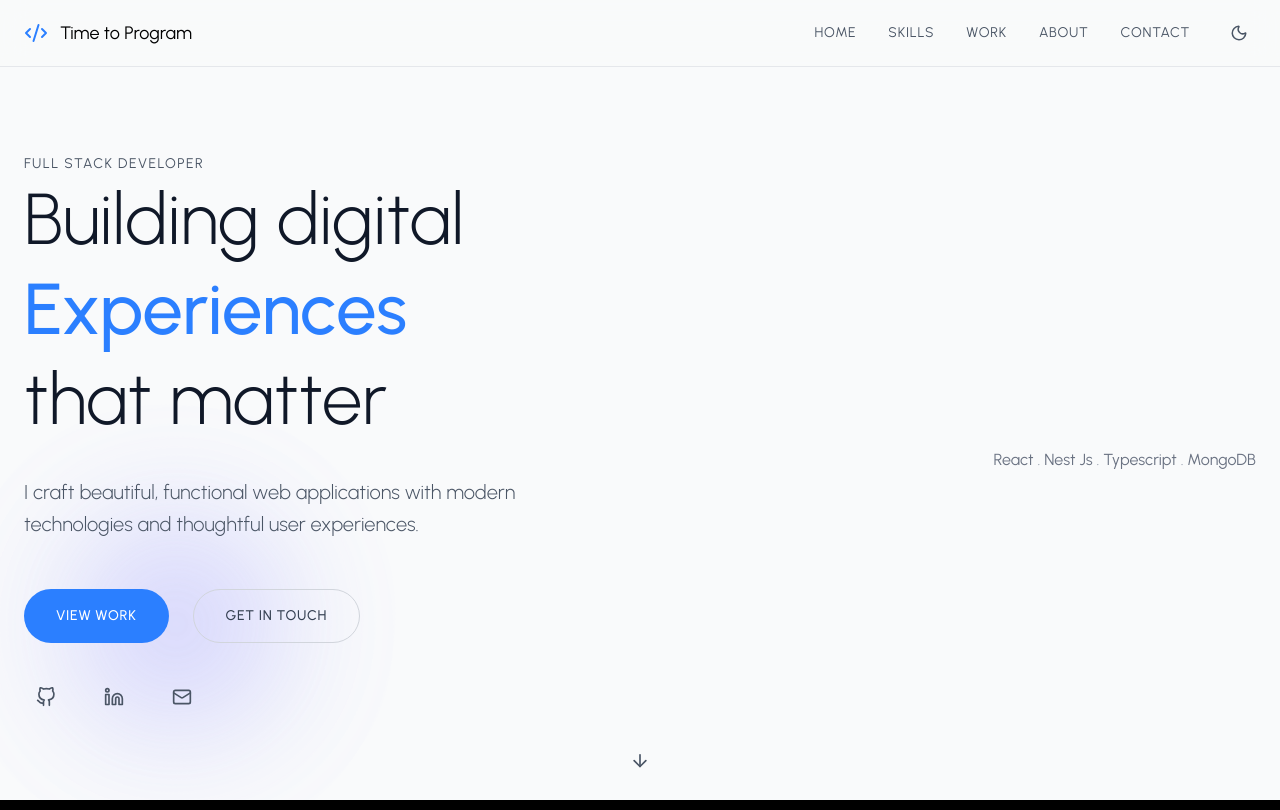
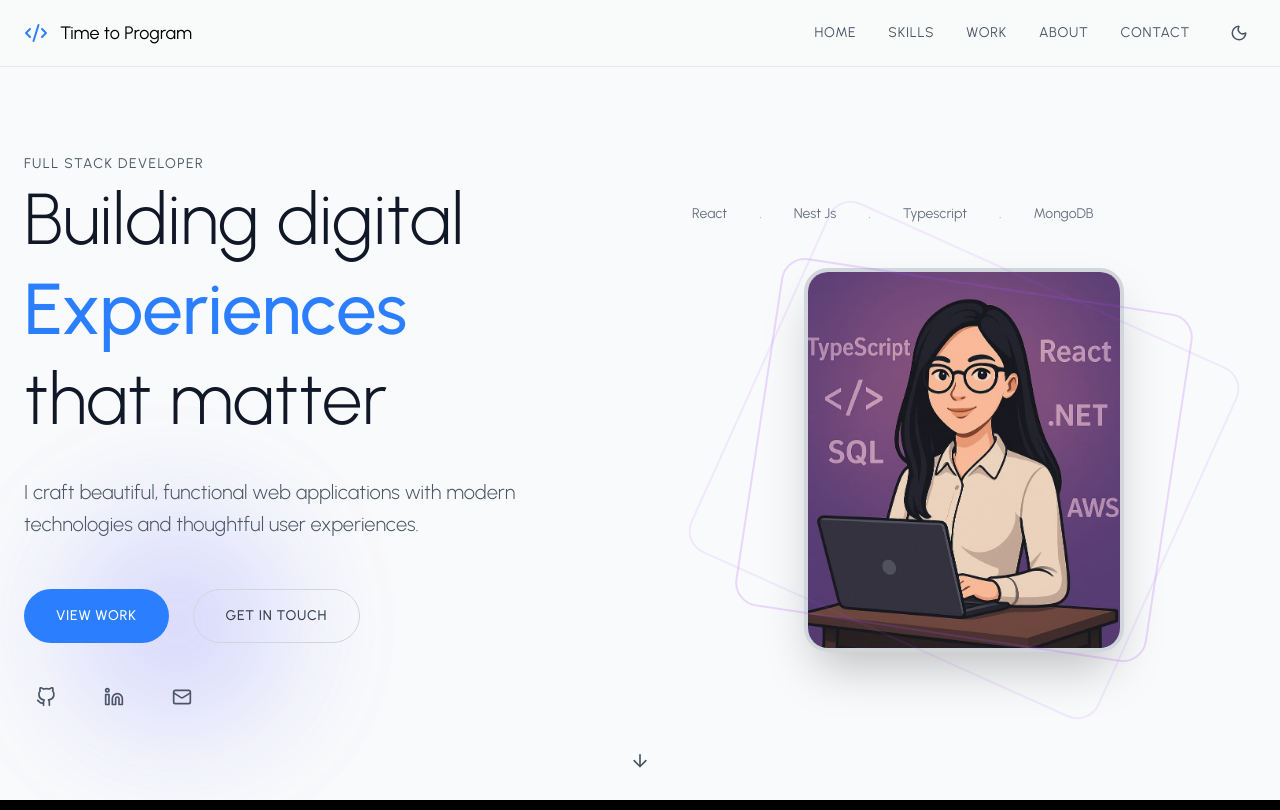
Before and after one commit to PaolaQuintanilla/devfolio, a React (Vite) app: page / in a window 1280 px wide. Built offline with nearby package versions, Linux system fonts and the light colour scheme.

Commit message:
add image and edit style with decorative elements

```diff
--- a/src/components/Sections/HeroSection.tsx
+++ b/src/components/Sections/HeroSection.tsx
@@ -1,7 +1,7 @@
 import { motion, useScroll, useTransform, type Variants } from "framer-motion";
 import { ArrowDown, Mail } from "lucide-react";
 import { FiGithub, FiLinkedin } from "react-icons/fi";
-// import PROFILE_PIC from "../assets/images/profile-img.jpg";
+import PROFILE_PIC from "../../assets/profile.jpg";
 import { useTheme } from "../../context/useTheme";
 // import { FaGithub, FaLinkedin } from "react-icons/fa";
 
@@ -127,7 +127,7 @@ const HeroSection = () => {
                     } shadow-2xl`}
                   >
                     <img
-                      // src={PROFILE_PIC}
+                      src={PROFILE_PIC}
                       alt="Profile"
                       className="w-full h-full object-cover"
                     />
@@ -141,7 +141,7 @@ const HeroSection = () => {
                       ease: "linear",
                     }}
                     className={`absolute -inset-2 rounded-2xl border ${
-                      isDarkMode ? "border-blue-500/20" : "border-blue-400/30"
+                      isDarkMode ? "border-purple-500/20" : "border-blue-400/30"
                     }`}
                   />
                 </div>
@@ -385,11 +385,14 @@ const HeroSection = () => {
               initial="hidden"
               animate="visible"
               variants={imageVariants}
-              className="hidden lg:flex lg:justify-end lg:items-center"
+              className="flex justify-end lg:justify-center"
             >
-              <div className="">
+              <div className="relative">
                 {/* Tech Stack - Desktop*/}
-                <motion.div variants={itemVariants} className="">
+                <motion.div
+                  variants={itemVariants}
+                  className="flex items-center space-x-8 text-sm Tracking-widest -top-16 -left-28 absolute"
+                >
                   <span
                     className={`${
                       isDarkMode ? "text-gray-600" : "text-gray-500"
@@ -417,8 +420,7 @@ const HeroSection = () => {
                       isDarkMode ? "text-gray-700" : "text-gray-400"
                     }`}
                   >
-                    {" "}
-                    .{" "}
+                    .
                   </span>
                   <span
                     className={`${
@@ -432,8 +434,7 @@ const HeroSection = () => {
                       isDarkMode ? "text-gray-700" : "text-gray-400"
                     }`}
                   >
-                    {" "}
-                    .{" "}
+                    .
                   </span>
                   <span
                     className={`${
@@ -443,6 +444,47 @@ const HeroSection = () => {
                     MongoDB
                   </span>
                 </motion.div>
+                <motion.div
+                  whileHover={{ scale: 1.05 }}
+                  className={`w-80 h-96 rounded-3xl overflow-hidden border-4 ${
+                    isDarkMode ? "border-gray-800" : "border-gray-300"
+                  } shadow-2xl`}
+                >
+                  <img
+                    src={PROFILE_PIC}
+                    alt="Profile"
+                    className="w-full h-full object-cover"
+                  />
+                </motion.div>
+                <motion.div
+                  animate={{ rotate: 360 }}
+                  transition={{
+                    duration: 20,
+                    repeat: Infinity,
+                    ease: "linear",
+                  }}
+                  className=""
+                />
+                {/* Decorative elements */}
+                <motion.div
+                  animate={{ rotate: 360 }}
+                  transition={{
+                    duration: 20,
+                    repeat: Infinity,
+                    ease: "linear",
+                  }}
+                  className="absolute -inset-4 rounded-3xl border-2 border-purple-500/20"
+                />
+
+                <motion.div
+                  animate={{ rotate: -360 }}
+                  transition={{
+                    duration: 30,
+                    repeat: Infinity,
+                    ease: "linear",
+                  }}
+                  className="absolute -inset-8 rounded-3xl border-2 border-purple-500/10"
+                />
               </div>
             </motion.div>
           </div>
```
Also changed, not shown: src/assets/profile.jpg (added).
